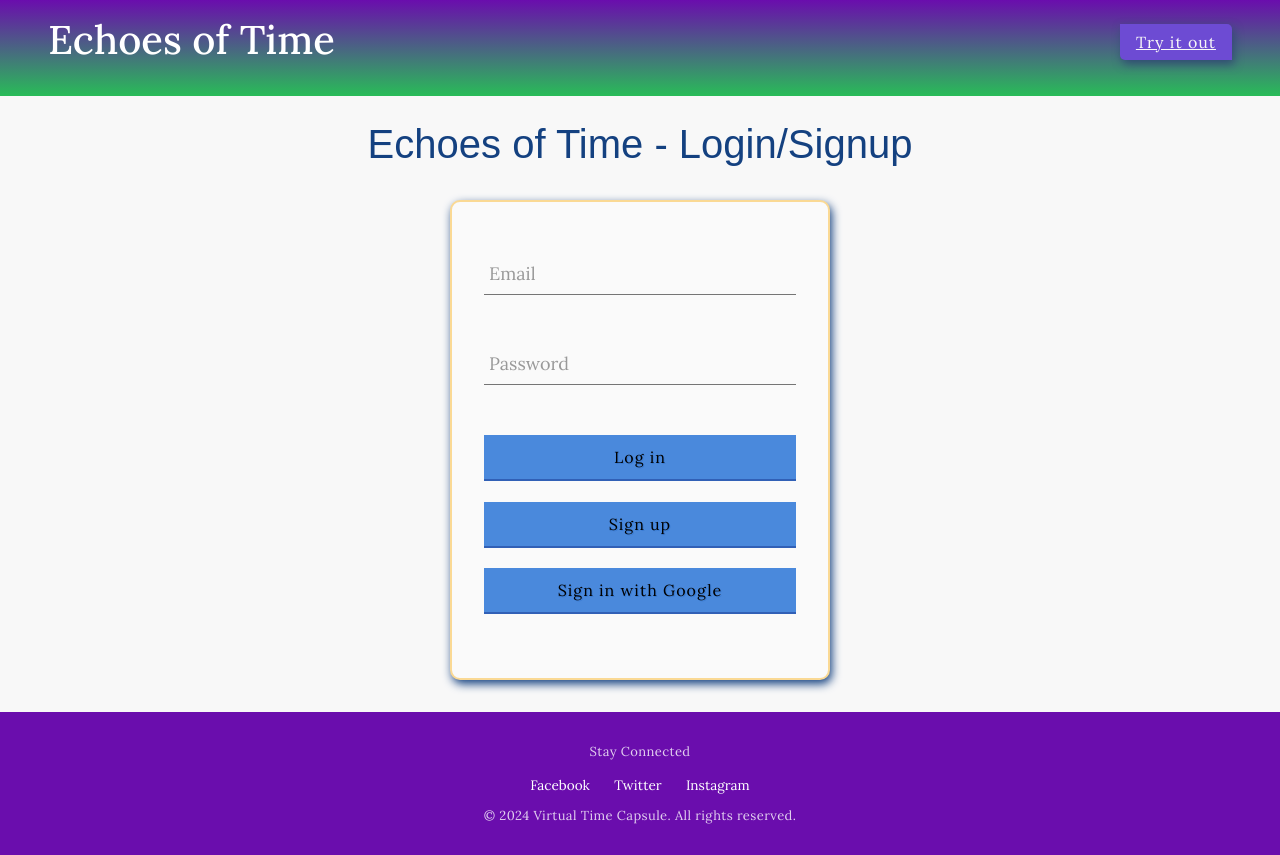
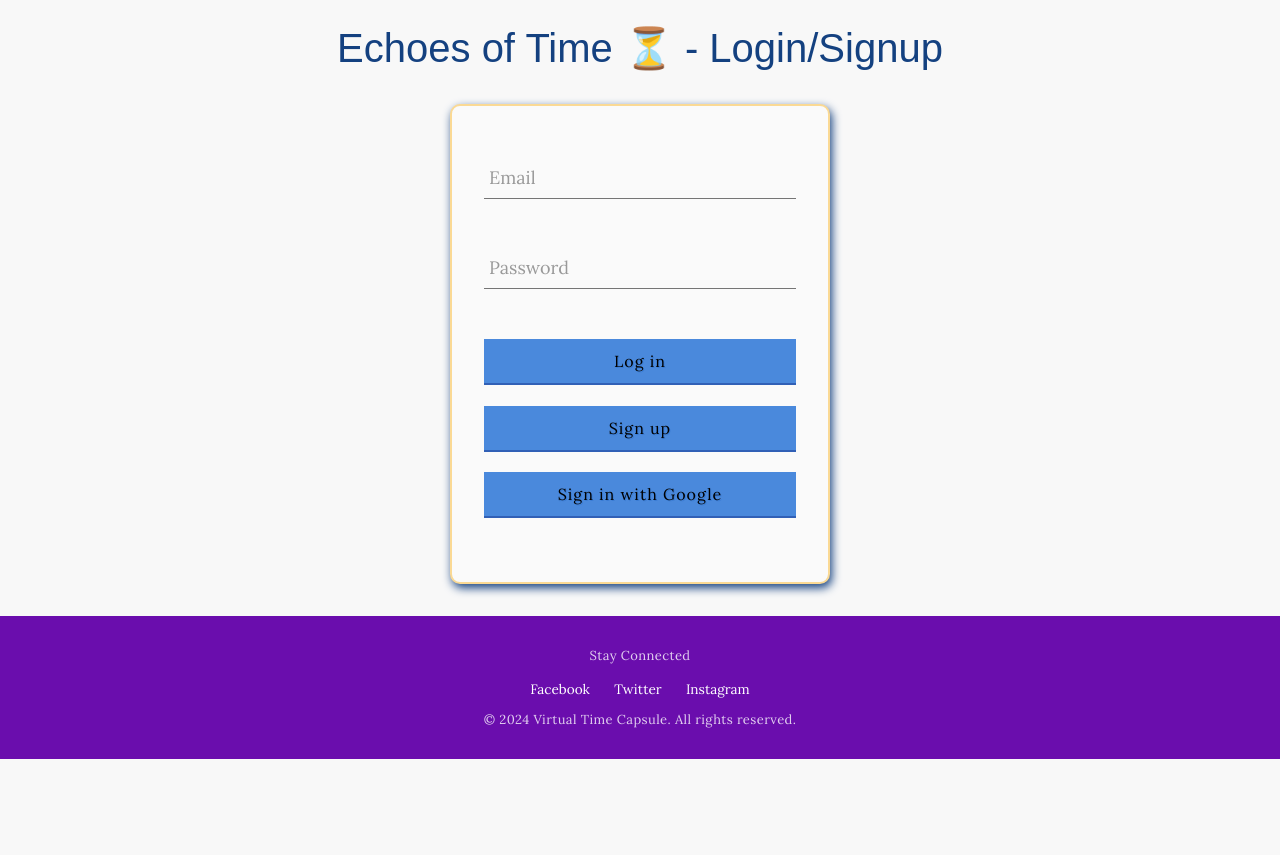
Before and after one commit to AyomideKayode/echoes_of_time, a website built with webpack: page frontend/dist/login_signup.html in a window 1280 px wide. After the commit the page ends 800 px from the top, so only its background shows below. Built offline with nearby package versions, Linux system fonts and the light colour scheme; some packages are replaced by stand-ins of ours; no server answers; files whose address does not match are found by name; a web font is replaced by a local one.

Commit message:
Visual improvement for Login/Signup page. Separation next.🚧

```diff
--- a/frontend/dist/login_signup.html
+++ b/frontend/dist/login_signup.html
@@ -14,44 +14,10 @@
     <link rel="stylesheet" href="./styles.css" />
   <script defer src="bundle.js"></script></head>
   <body>
-    <header
-      id="home"
-      data-role="Header"
-      class="container home-header"
-      style="
-        background: linear-gradient(to bottom, #6a0dad, #29bc58);
-        color: #fff;
-      "
-    >
-      <!-- <a href="/"
-        ><img
-          src="../static/images/Logos/PNG/Artboard 13.png"
-          alt="logo_white"
-          class="logo_1"
-          style="cursor: pointer"
-      /></a> -->
-      <h1 class="logo_1">Echoes of Time</h1>
-      <button class="hamburger" id="hamburger">&#9776;</button>
-      <!-- <nav class="home-nav" id="nav-menu">
-        <ul class="navigation-links2-nav navigation-links">
-          <li><a href="#banner">Home</a></li>
-          <li><a href="#about">About</a></li>
-          <li><a href="#features">Features</a></li>
-          <li><a href="#team">How it Works</a></li>
-          <li><a href="#contact">Testimonials</a></li>
-        </ul>
-      </nav> -->
-      <div class="home-btn-group">
-        <button class="button header_btn">
-          <a href="">Try it out</a>
-        </button>
-      </div>
-    </header>
-    <!-- end of header section -->
     <!-- Login/Signup section -->
-    <div id="login">
+    <div id="login" class="container">
       <div class="echoes_header">
-        <h1>Echoes of Time - Login/Signup</h1>
+        <h1>Echoes of Time ⏳ - Login/Signup</h1>
       </div>
       <form>
         <div class="group">
```
